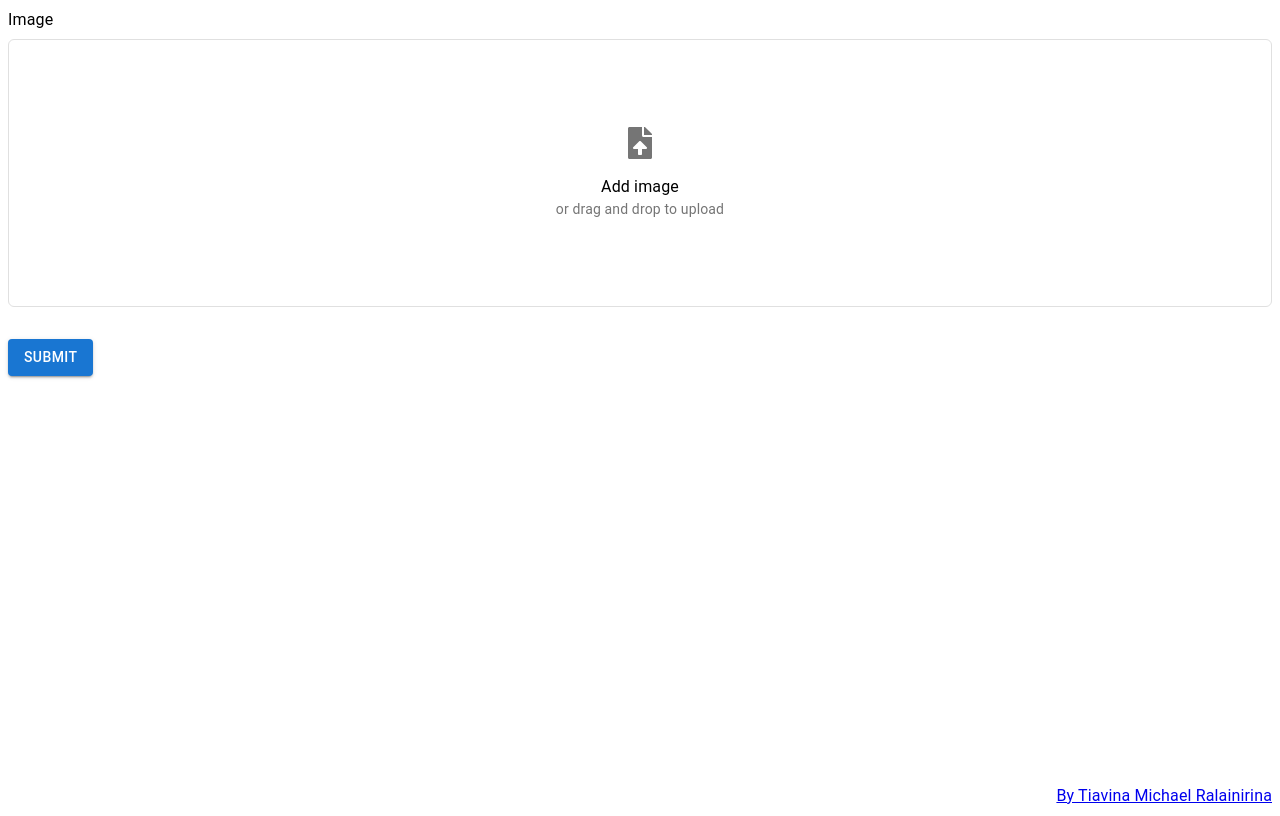
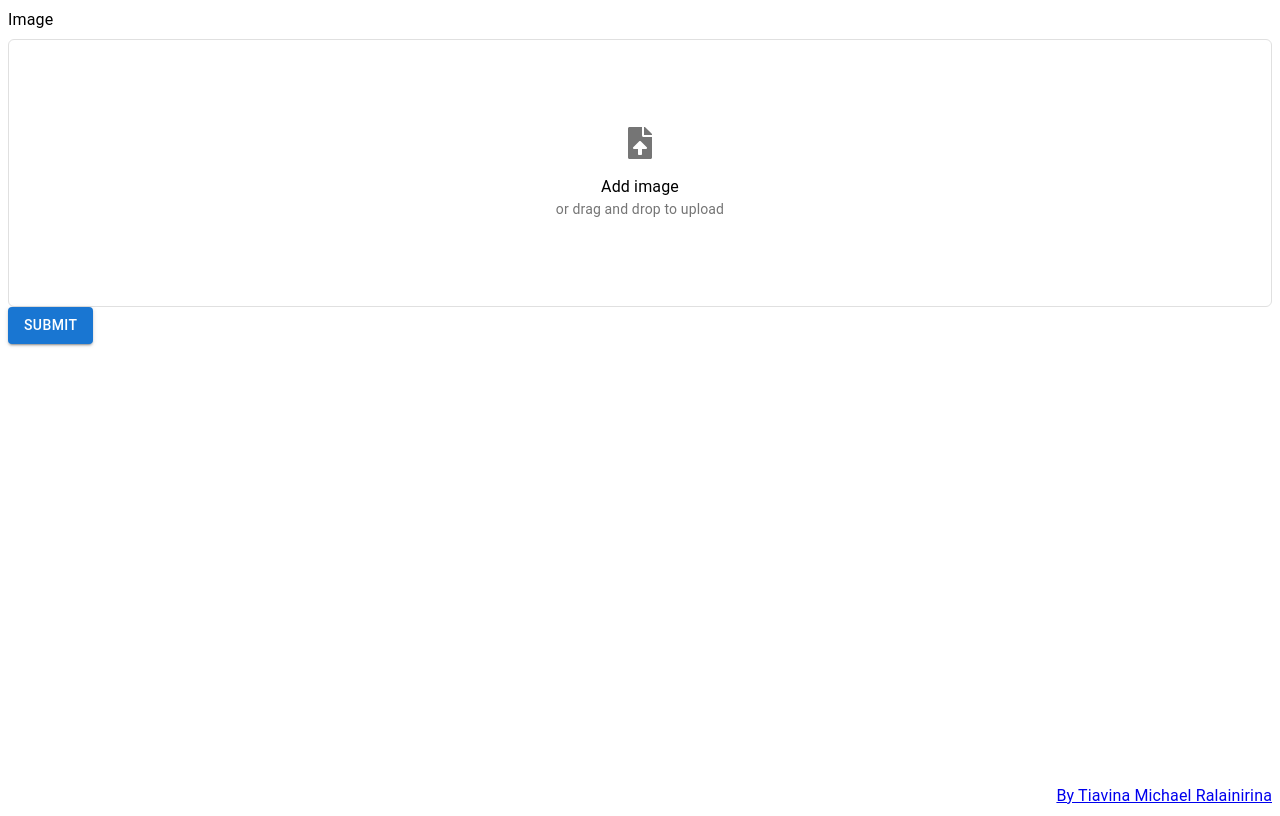
Before and after one commit to tiavina-mika/upload-files-react-dropzone-zod-hook-form-ts, a React (Create React App) app in the folder src/: page / in a window 1280 px wide. Built offline with nearby package versions, Linux system fonts and the light colour scheme; the HTML template or start-up script is replaced by a standard one.

Commit message:
fix message error padding

```diff
--- a/src/components/DropzoneField.tsx
+++ b/src/components/DropzoneField.tsx
@@ -46,7 +46,7 @@ const DropzoneField: FC<Props> = ({ name, label, helperText, ...rest }) => {
               {...rest}
             />
             {errors[name] && (
-              <FormHelperText error>
+              <FormHelperText error sx={{ my: 1 }}>
                 {(errors as any)[name]?.message}
               </FormHelperText>
             )}
--- a/src/components/DropzoneInput.tsx
+++ b/src/components/DropzoneInput.tsx
@@ -143,11 +143,13 @@ const DropzoneInput: FC<Props> = ({
       </StyledDropzone>
 
       {/* ----- file previews ----- */}
-      <ImagesPreview
-        files={files}
-        onRemoveAll={removeAll}
-        onRemoveFile={removeFile}
-      />
+      {files.length > 0 && (
+        <ImagesPreview
+          files={files}
+          onRemoveAll={removeAll}
+          onRemoveFile={removeFile}
+        />
+      )}
     </div>
   );
 };
```
